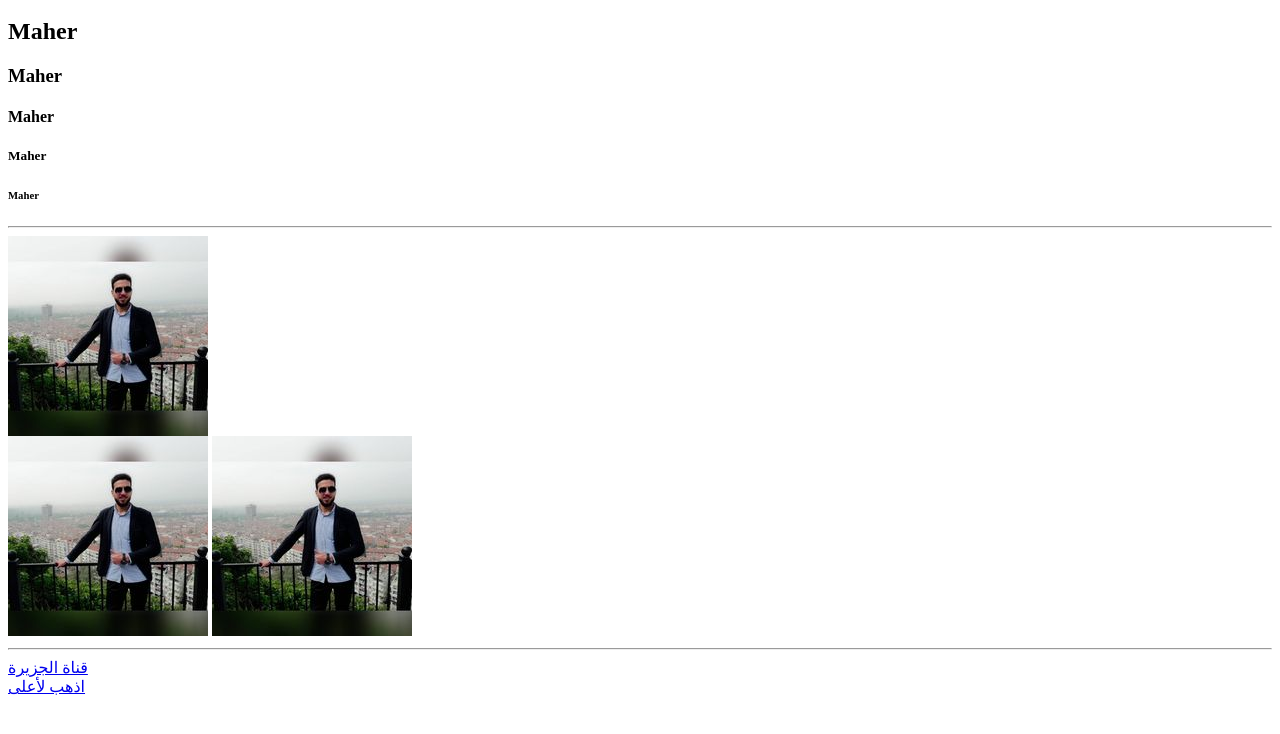
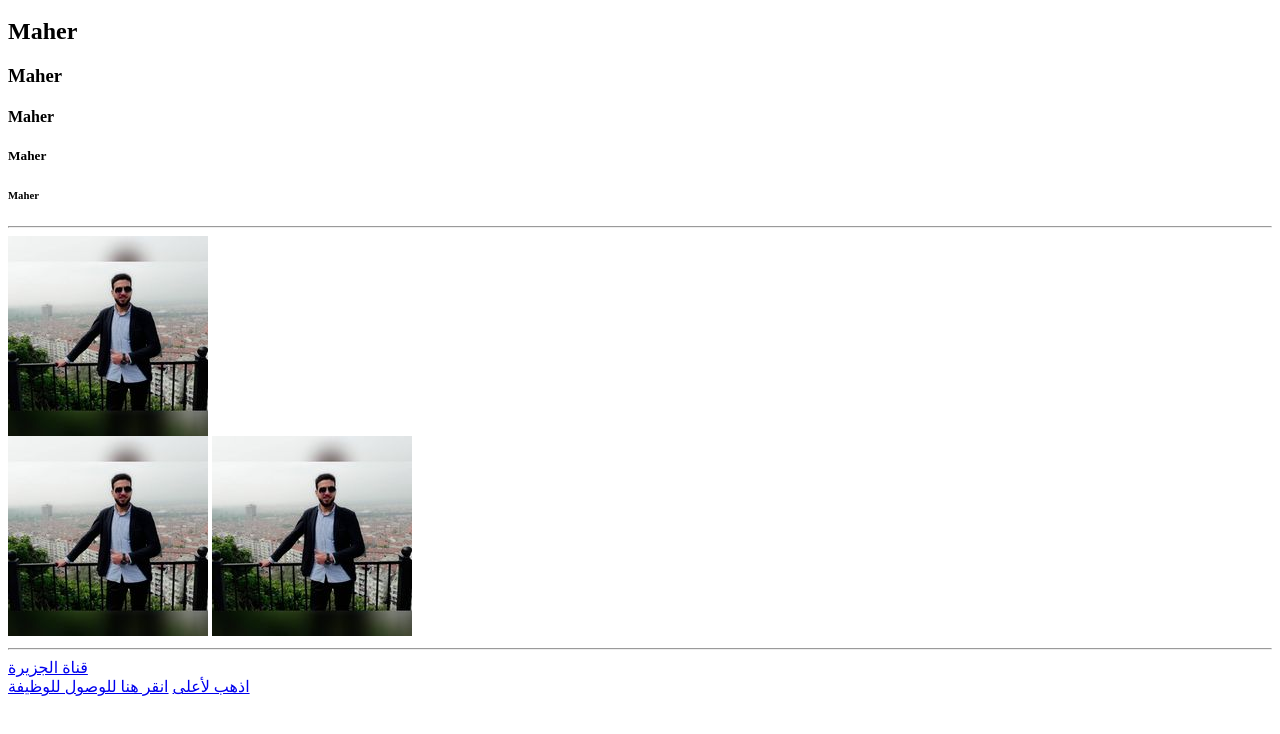
Before and after one commit to maher-suleyman/web-01, a plain HTML site: page index.html in a window 1280 px wide. Shown: the part 500-1234 px from the top of the page. Drawn offline with Linux system fonts and the light colour scheme.

Commit message:
إضافة رابط الوظيفة

```diff
--- a/index.html
+++ b/index.html
@@ -53,6 +53,10 @@
 
     <a href="#123">اذهب لأعلى</a>
 
+    <a href="https://github.com/maher-suleyman/web-01"
+      >انقر هنا للوصول للوظيفة</a
+    >
+
     <br />
     <br />
     <br />
```
